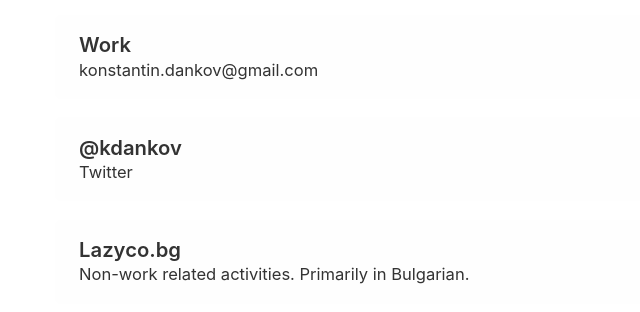
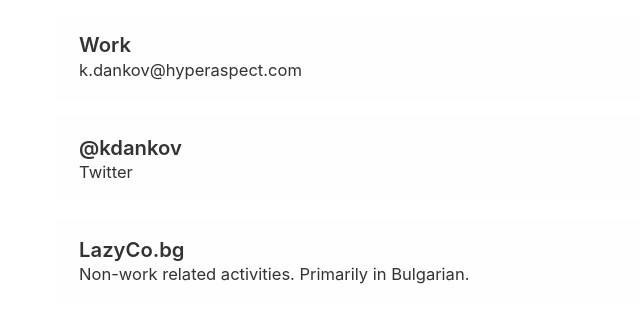
Before and after one commit to kdankov/kdankov.github.io, a website: page index.html in a window 1280 px wide. Shown: the part 337-649 px from the top of the page, 0-640 px from the left. Drawn offline with Linux system fonts and the light colour scheme.

Commit message:
Update index.html
Work email fixed

```diff
--- a/index.html
+++ b/index.html
@@ -7,9 +7,9 @@
         <section class="contact">
             <ul>
                 <li class="email"><a href="mailto:konstantin.dankov@gmail.com"><span>Personal</span> <span>konstantin.dankov@gmail.com</span></a></li>
-                <li class="email"><a href="mailto:k.dankov@hyperaspect.com"><span>Work</span> <span>konstantin.dankov@gmail.com</span></a></li>
+                <li class="email"><a href="mailto:k.dankov@hyperaspect.com"><span>Work</span> <span>k.dankov@hyperaspect.com</span></a></li>
                 <li class="twitter"><a href="https://twitter.com/kdankov"><span class="value">@kdankov</span> <span class="label">Twitter</span></a></li>
-                <li class="twitter"><a href="https://lazyco.bg"><span class="value">Lazyco.bg</span> <span class="label">Non-work related activities. Primarily in Bulgarian.</span></a></li>
+                <li class="twitter"><a href="https://lazyco.bg"><span class="value">LazyCo.bg</span> <span class="label">Non-work related activities. Primarily in Bulgarian.</span></a></li>
             </ul>
         </section>
     </article>
```
